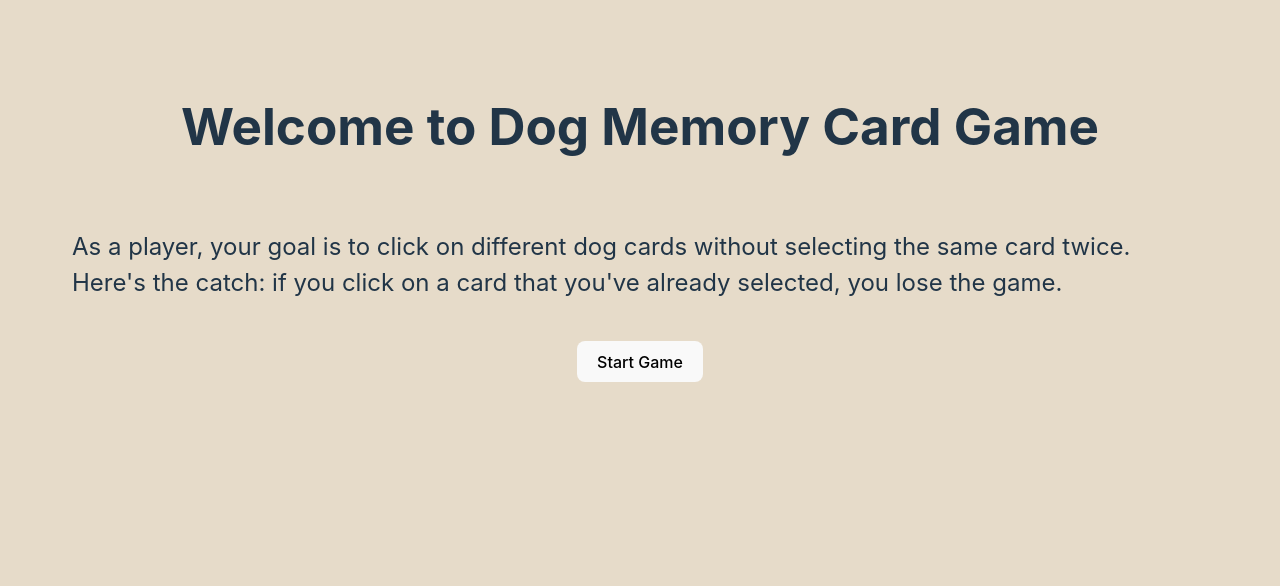
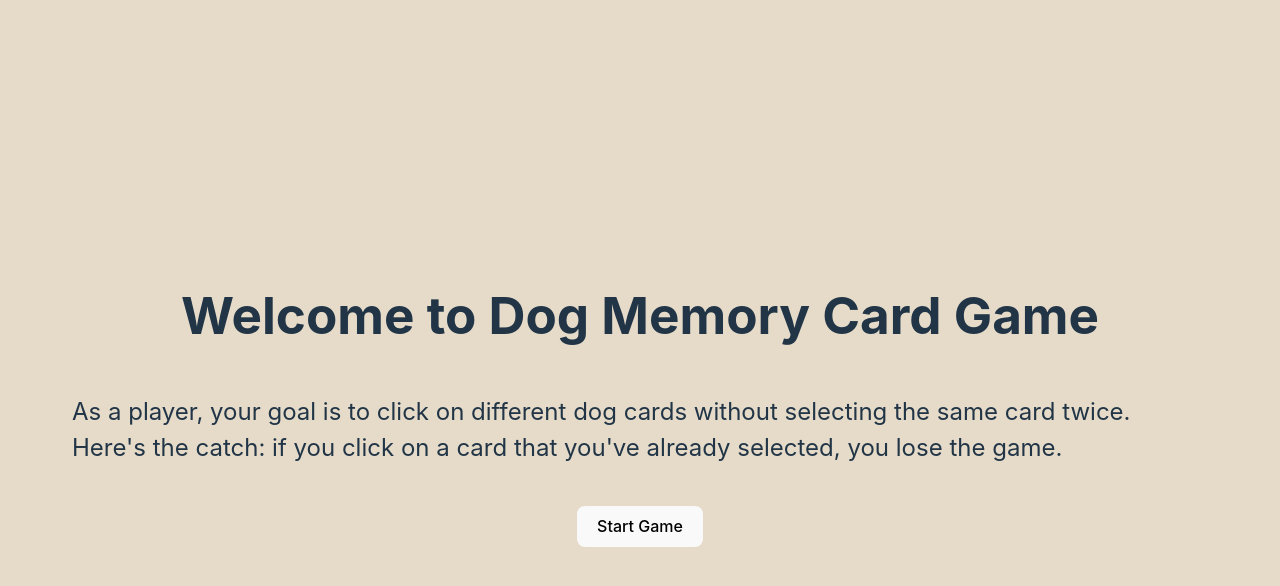
Before and after one commit to HienXuanPham/memory-card-game, a React (Vite) app: page / in a window 1280 px wide. Shown: the top 586 px of the page. Built offline with nearby package versions, Linux system fonts and the light colour scheme.

Commit message:
modified css...

```diff
--- a/src/index.css
+++ b/src/index.css
@@ -24,7 +24,8 @@ body {
   margin: 0;
   min-width: 320px;
   min-height: 100vh;
-  place-items: center;
+  display: flex;
+  align-items: center;
   background-color: #e6dbc9;
 }
 
--- a/src/styles/HomePage.css
+++ b/src/styles/HomePage.css
@@ -7,6 +7,7 @@
 }
 
 .game-guide {
+  margin-top: 0;
   font-size: 1.5em;
   padding: 16px 48px 16px 8px;
 }
```
